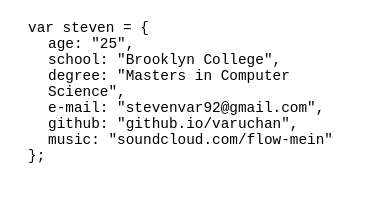
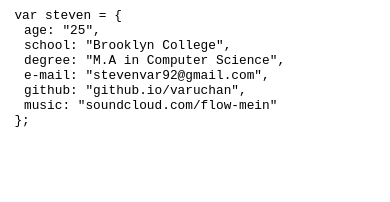
Before and after one commit to varuchan/object-steven, a plain HTML site: page index.html in a window 390 px wide. Drawn offline with Linux system fonts and the light colour scheme; a script that the page names is missing.

Commit message:
responsive, I guess?

```diff
--- a/index.html
+++ b/index.html
@@ -13,7 +13,7 @@
 		<div id = "definition">
 				age: "25", <br>
 				school: "Brooklyn College", <br>
-				degree: "Masters in Computer Science", <br>
+				degree: "M.A in Computer Science", <br>
 				e-mail: "stevenvar92@gmail.com", <br>
 				github: "<a href="https://github.com/varuchan">github.io/varuchan</a>", <br>
 				music: "<a href="https://soundcloud.com/flow-mein">soundcloud.com/flow-mein</a>" <br>
--- a/style.css
+++ b/style.css
@@ -1,16 +1,16 @@
 #newobject {
 	/*background-color: grey;*/
-	width: 100%;
+	max-width: 100%;
 	font-family: "Courier New", Courier, monospace;
-	font-size: 0.90em;
-	margin: 20px;
+	font-size: 0.80em;
+	margin: 0.5em;
 }
 
 #definition {
-	width: 80%;
+	max-width: 80%;
 	text-align: left;
 	font-family: "Courier New";
-	margin: 0px 20px 0px 20px;
+	margin: 0px 0.75em 0px 0.75em;
 }
 
 a {
```
